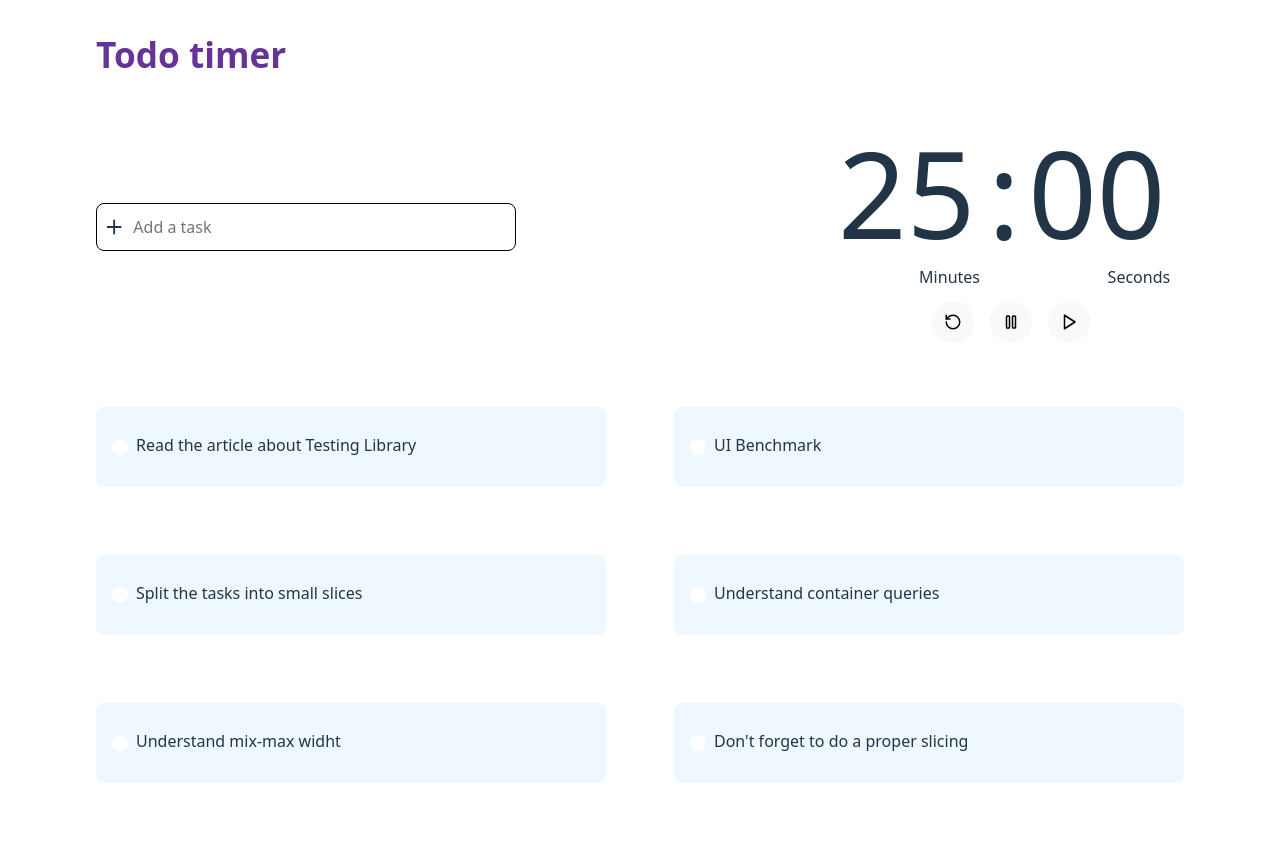
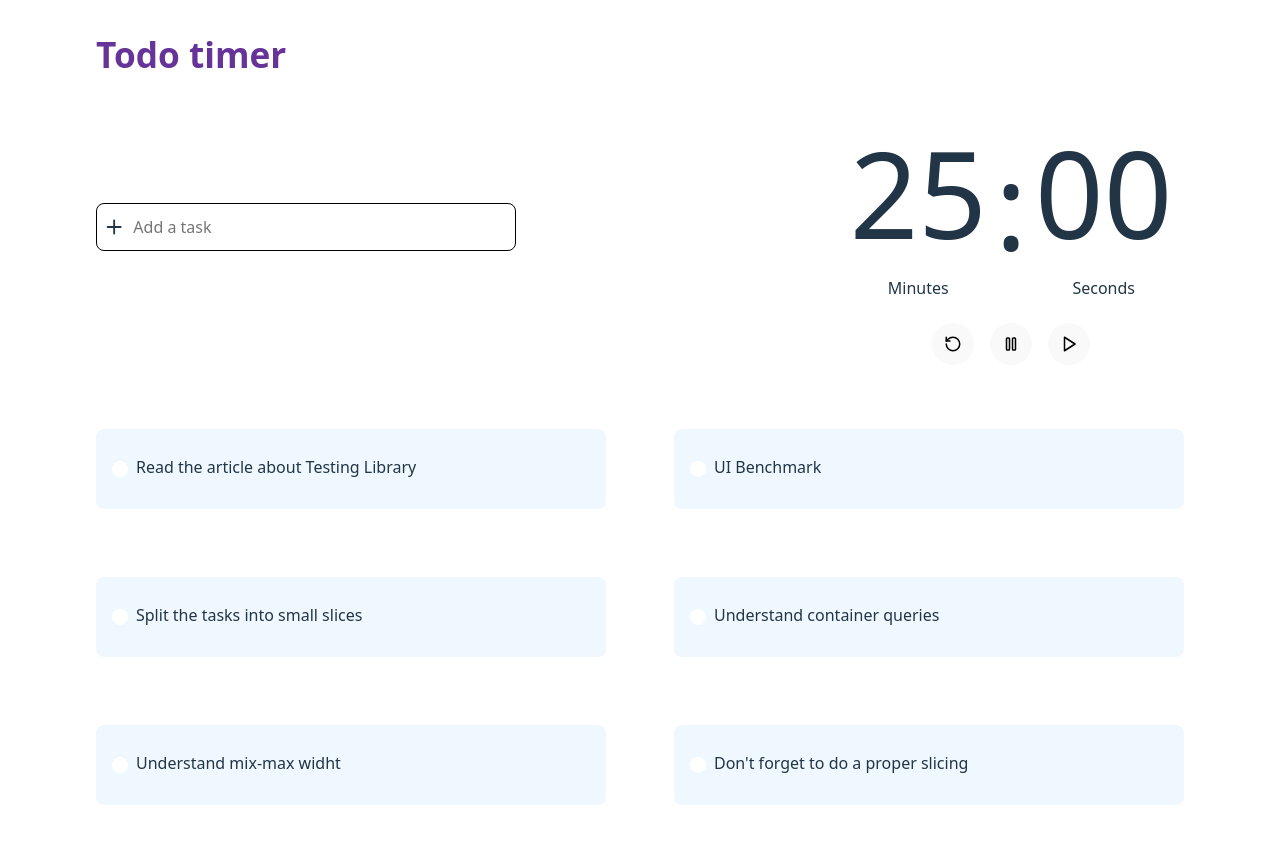
Before and after one commit to meegido/todo-timer, a React (Vite) app: page / in a window 1280 px wide. Shown: the top 844 px of the page. Built offline with nearby package versions, Linux system fonts and the light colour scheme.

Commit message:
css improvements for performance

```diff
--- a/src/components/timer/countdown-display/countdown-display.module.css
+++ b/src/components/timer/countdown-display/countdown-display.module.css
@@ -1,16 +1,28 @@
 .timer__wrapper {
-  display: flex;
-  gap: 8px;
-  width: 100%;
+  display: grid;
+  grid-template-columns: auto auto auto;
+  align-items: center;
+  justify-content: center;
+  gap: 0.5rem;
 }
 
 .time__wrapper {
   display: flex;
   flex-direction: column;
+  align-items: center;
+  justify-content: center;
 }
 
 .time__wrapper span {
-  width: 142px;
+  display: flex;
+  flex-direction: column;
+  align-items: center;
+  justify-content: center;
+  height: auto;
+}
+
+.divider {
+  display: inline;
 }
 
 .divider,
@@ -26,5 +38,4 @@
   display: flex;
   justify-content: flex-end;
   font-size: 16px;
-  line-height: 0;
 }
--- a/src/shared/header/header.module.css
+++ b/src/shared/header/header.module.css
@@ -2,4 +2,5 @@ h1 {
   color: rebeccapurple;
   text-align: left;
   padding: 1em 0;
+  transition: none;
 }
--- a/src/todo-timer.module.css
+++ b/src/todo-timer.module.css
@@ -3,6 +3,7 @@ main {
   flex-direction: column;
   height: 100vh;
   width: var(--container-width);
+  transition: none;
 }
 
 .todo__timer__wrapper {
```
